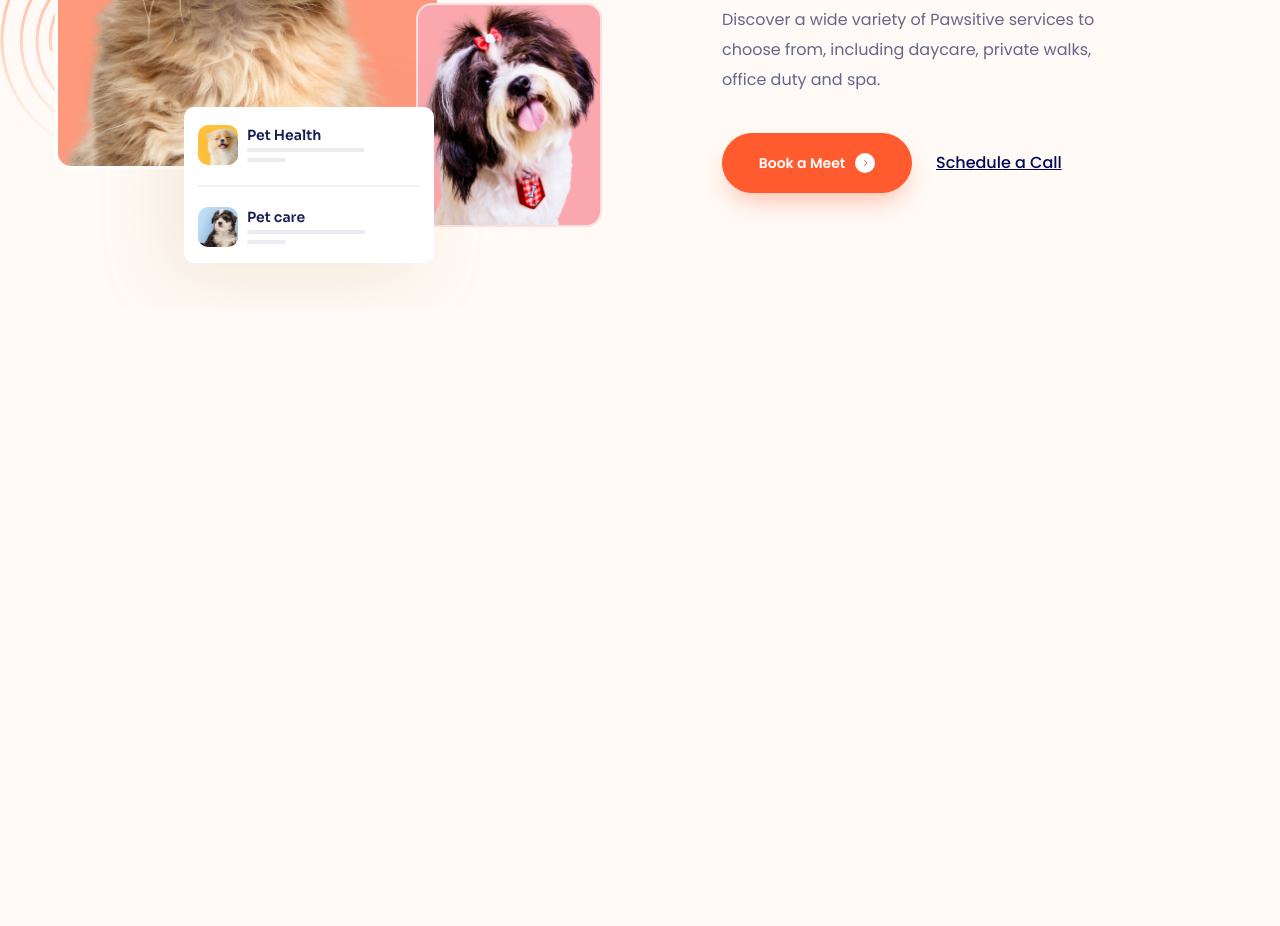
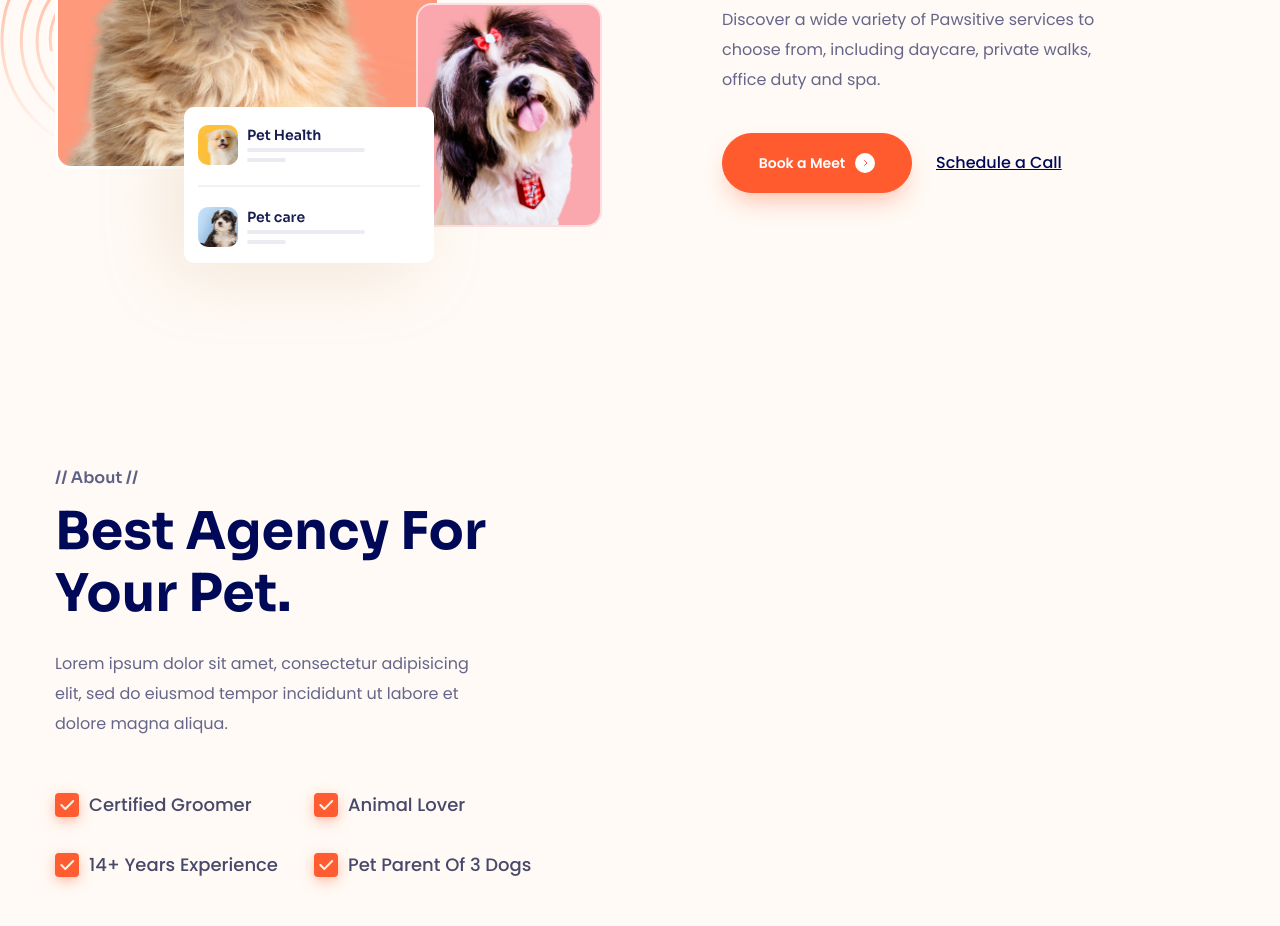
Before and after one commit to duylinh1231/htmlcss-f8-04, a plain HTML site: page index.html in a window 1280 px wide. Shown: the part 492-1418 px from the top of the page. Before the commit the page ends 800 px from the top, so only its background shows below. Drawn offline with Linux system fonts and the light colour scheme.

Commit message:
About #1

```diff
--- a/assets/css/styles.css
+++ b/assets/css/styles.css
@@ -76,6 +76,21 @@ h6 {
     height: 20px;
     border-radius: 50%;
     background: #fff;
+}
+
+.section-heading {
+    font-weight: 700;
+    font-size: 5.2rem;
+    line-height: 1.19;
+    color: #000958;
+}
+
+.section-desc {
+    margin-top: 24px;
+    font-weight: 400;
+    font-size: 1.6rem;
+    line-height: 1.88;
+    color: #656689;
 }
 
 /* Header */
@@ -277,3 +292,67 @@ h6 {
     text-decoration: underline;
     color: #000958;
 }
+
+/* About */
+
+.about {
+    margin-top: 207px;
+}
+
+.about__inner {
+    display: grid;
+    grid-template-columns: 1fr 1fr;
+}
+
+.about__label {
+    font-family: "Sora", sans-serif;
+    font-weight: 600;
+    font-size: 1.6rem;
+    line-height: 1;
+    color: #5e6085;
+}
+
+.about__heading {
+    margin-top: 15px;
+}
+
+.about__heading,
+.about__desc {
+    width: 444px;
+}
+
+.about__check-list {
+    margin-top: 54px;
+    display: grid;
+    grid-template-columns: auto auto;
+    justify-content: flex-start;
+    gap: 36px;
+}
+
+.about__checked {
+    position: relative;
+    display: flex;
+    align-items: center;
+    gap: 10px;
+    font-weight: 500;
+    font-size: 1.8rem;
+    line-height: 1;
+    color: #48496a;
+}
+
+.about__checked::before {
+    content: "";
+    display: inline-block;
+    width: 24px;
+    height: 24px;
+    background: #ff5d31;
+    box-shadow: 0px 4px 15px -3px rgba(255, 93, 49, 0.69);
+    border-radius: 4px;
+}
+
+.about__checked::after {
+    content: url(../img/checked-logo.svg);
+    position: absolute;
+    top: 2px;
+    left: 5px;
+}
--- a/index.html
+++ b/index.html
@@ -261,5 +261,41 @@
                 </div>
             </div>
         </section>
+
+        <main style="height: 5000px">
+            <!-- About -->
+            <section class="about">
+                <div class="container">
+                    <section class="about__inner">
+                        <section class="about__content">
+                            <p class="about__label">// About //</p>
+                            <h2 class="about__heading section-heading">
+                                Best Agency For Your Pet.
+                            </h2>
+                            <p class="about__desc section-desc">
+                                Lorem ipsum dolor sit amet, consectetur
+                                adipisicing elit, sed do eiusmod tempor
+                                incididunt ut labore et dolore magna aliqua.
+                            </p>
+                            <div class="about__check-list">
+                                <span class="about__checked"
+                                    >Certified Groomer</span
+                                >
+                                <span class="about__checked">Animal Lover</span>
+                                <span class="about__checked"
+                                    >14+ Years Experience</span
+                                >
+                                <span class="about__checked"
+                                    >Pet Parent Of 3 Dogs</span
+                                >
+                            </div>
+                        </section>
+                        <div class="about__media"></div>
+                        <div class="about__media"></div>
+                        <section class="about__content"></section>
+                    </section>
+                </div>
+            </section>
+        </main>
     </body>
 </html>
```
Also changed, not shown: assets/img/checked-logo.svg (added).
